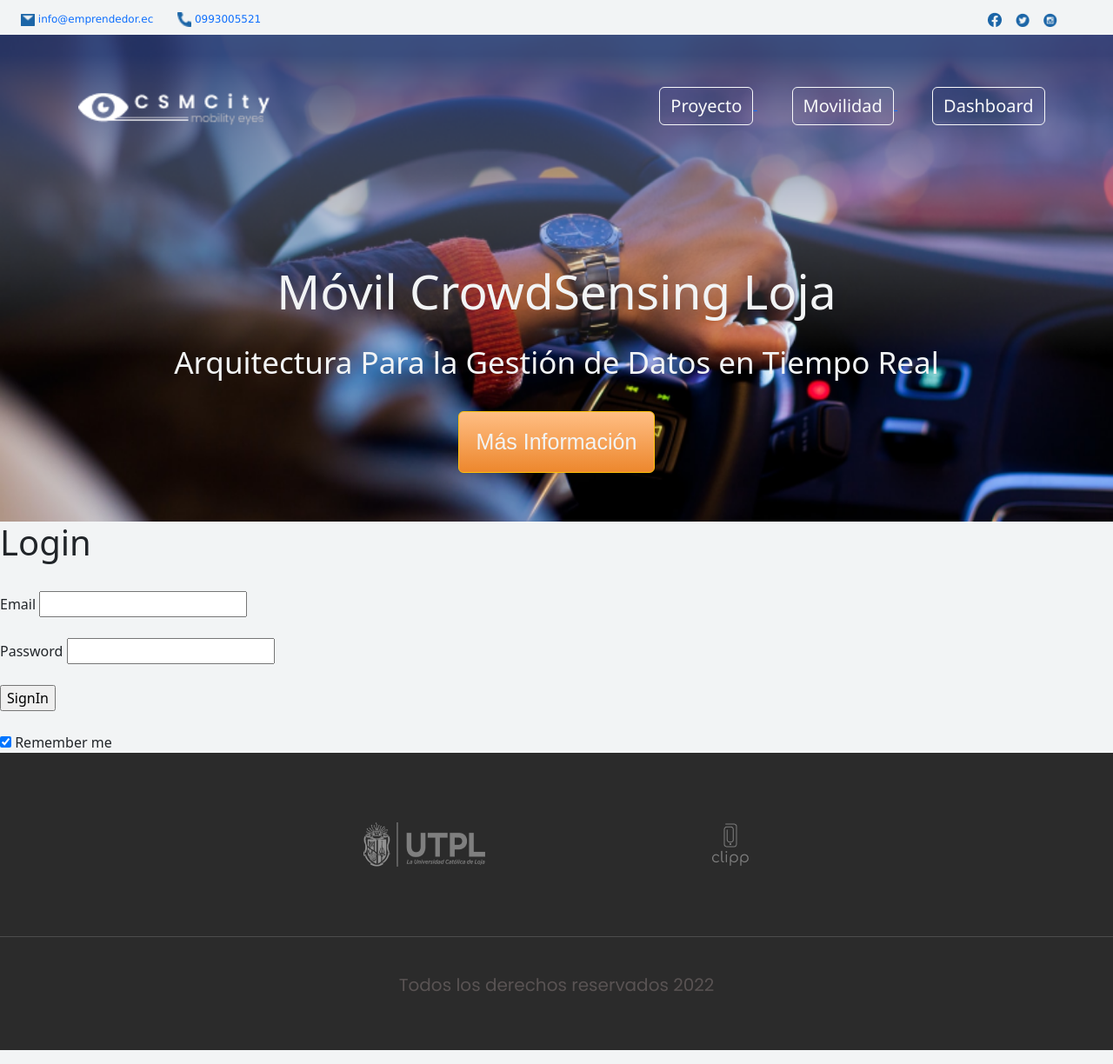
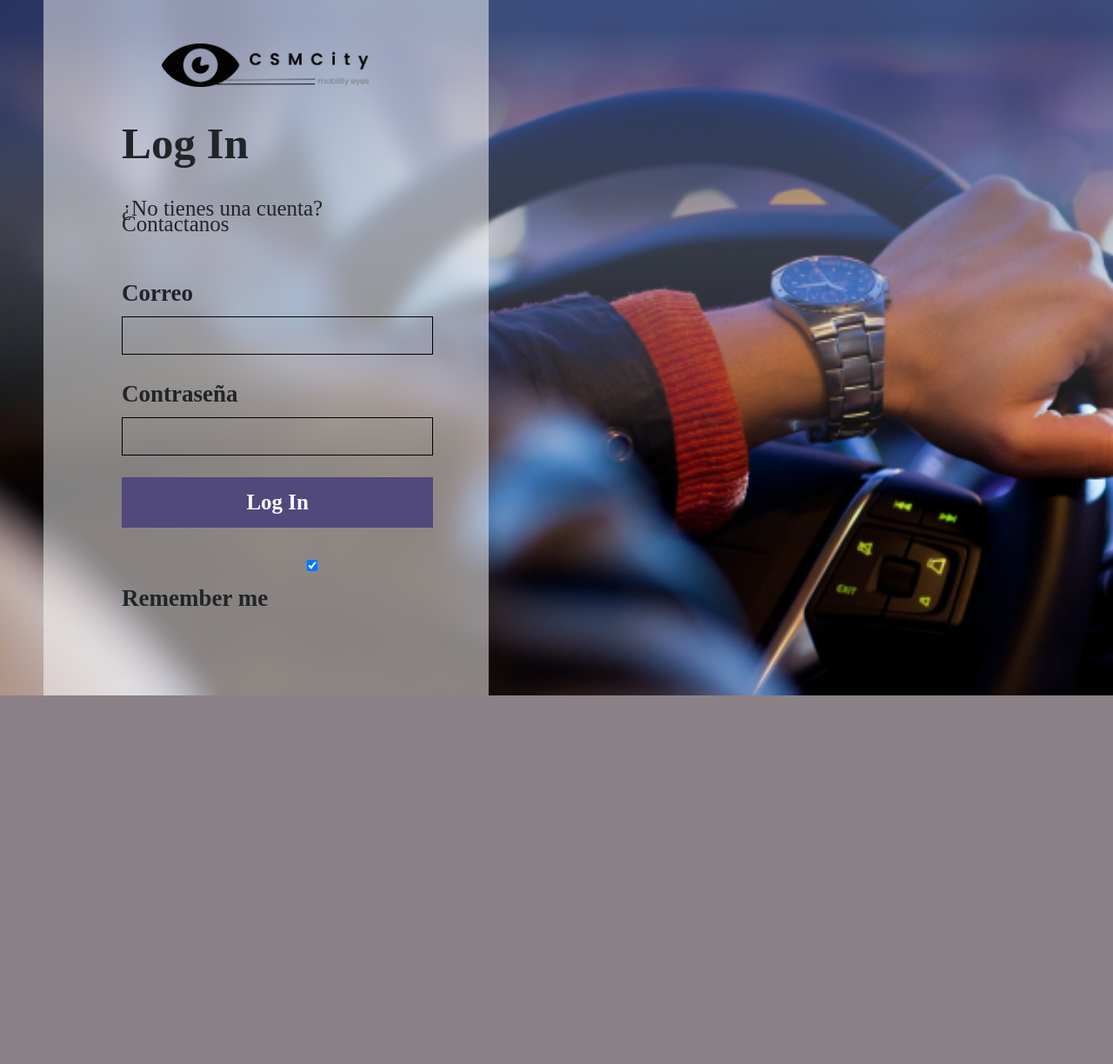
Before and after one commit to fjsaca2001/LojaRealTime, a Django app: page /dashboard/ in a window 1280 px wide. Shown: the whole page at 87% size. After the commit the page ends 800 px from the top, so only its background shows below. Run offline with Django 3.2, Linux system fonts and the light colour scheme.

Commit message:
Maquetado Login

```diff
--- /dev/null
+++ b/lojaRealTime/administracion/static/css/style-login.css
@@ -0,0 +1,62 @@
+body{
+    background-repeat: no-repeat;
+    width: 100%;
+    background-size: cover;
+    height: 100vh;
+}
+.user-login{
+    padding-top: 50px;
+    height: 100%;
+    backdrop-filter: blur(10px);
+    background-color: rgba(254, 254, 254, 0.50);
+    width: 40%;
+    margin-left: 50px;
+}
+.user-login img{
+    height: 50px;
+    margin: auto;
+    display: block;
+}
+.user-login h1{
+    line-height: 51px;
+    font-size: 51px;
+    font-family: "Means Web";
+    font-weight: 600;
+    margin: 40px 90px;
+}
+.user-login p{
+    line-height: 18px;
+    font-size: 25px;
+    font-family: "Graphik Web";
+    margin: 30px 90px;
+}
+.user-login label{
+    font-size: 27px;
+    font-family: "Graphik Web";
+    font-weight: 600;
+    margin-top: 20px;
+    margin-bottom: 1px;
+    margin-left: 90px;
+}
+.user-login input{
+    border: 1px solid rgb(0, 0, 0);
+    width: 70%;
+    background-color: rgba(255, 0, 0, 0);
+    font-size: 27px;
+    font-family: "Graphik Web";
+    font-weight: 600;
+    margin: 5px 90px;
+}
+#boton{
+    color: rgb(249, 249, 249);
+    padding: 10px;
+    border: 0px;
+    width: 70%;
+    background-color: #51487C;
+    font-size: 25px;
+    font-family: "Graphik Web";
+    font-weight: 600;
+    margin-top: 20px;
+    margin-bottom: 1px;
+    margin-left: 90px;
+}
--- a/lojaRealTime/administracion/templates/login.html
+++ b/lojaRealTime/administracion/templates/login.html
@@ -1,22 +1,38 @@
-{% extends "master.html" %}
-{% block title %}
-  LojaRealTime | Proyecto
-{% endblock%}
-
-{% block content%}
-  <h1>Login</h1>
+<!DOCTYPE html>
+<html lang="en">
+<head>
+  <meta charset="UTF-8">
+  <meta http-equiv="X-UA-Compatible" content="IE=edge">
+  <meta name="viewport" content="width=device-width, initial-scale=1.0">
+  <link href="https://cdn.jsdelivr.net/npm/bootstrap@5.2.0/dist/css/bootstrap.min.css" rel="stylesheet" integrity="sha384-gH2yIJqKdNHPEq0n4Mqa/HGKIhSkIHeL5AyhkYV8i59U5AR6csBvApHHNl/vI1Bx" crossorigin="anonymous">
+    <script src="https://cdn.jsdelivr.net/npm/bootstrap@5.2.0/dist/js/bootstrap.bundle.min.js" integrity="sha384-A3rJD856KowSb7dwlZdYEkO39Gagi7vIsF0jrRAoQmDKKtQBHUuLZ9AsSv4jD4Xa" crossorigin="anonymous"></script>
+    <link href='https://fonts.googleapis.com/css?family=Noto Sans' rel='stylesheet'>
+    <link href='https://fonts.googleapis.com/css?family=Poppins' rel='stylesheet'>
+    {% load static %}
+    <link rel="stylesheet" type="text/css" href="{% static 'css/style-login.css' %}">
+    <script src="https://code.jquery.com/jquery-3.3.1.min.js">
+    </script>
+    <script src="{% static 'js/wrap.js' %}"></script>
+  <title>LojaRealTime | Login</title>
+</head>
+<body style="background-image: url('{% static "img/font.png" %}')">
+  <div class="user-login">
+    <img src="{% static "img/logo2.png" %}" alt="">
+    <h1>Log In</h1>
+    <p>¿No tienes una cuenta? Contactanos</p>
   <form action="/entrando/login/" method="post">
     {% csrf_token %}
-    <br/>
    <!-- Enter Your Email: -->
-    <label for="Email">Email</label>
-    <input type="email"id="Email" name="email"><br><br>
+    <label for="Email">Correo</label><br>
+    <input type="email"id="Email" name="email"><br>
    <!-- Enter Your Password: -->
-    <label for="Password">Password</label>
-    <input type="password" id="Password" name="pass"><br><br>
-    <input type="submit" value="SignIn"><br><br>
+    <label for="Password">Contraseña</label><br>
+    <input type="password" id="Password" name="pass"><br>
+    <input id="boton" type="submit" value="Log In">
     <label>
       <input type="checkbox" checked="checked" name="remember"> Remember me
     </label>
 </form>
-{% endblock %}
+</div>
+</body>
+</html>
```
Also changed, not shown: lojaRealTime/administracion/static/css/style.css (line endings or trailing spaces), lojaRealTime/administracion/static/img/logo2.png (added).
